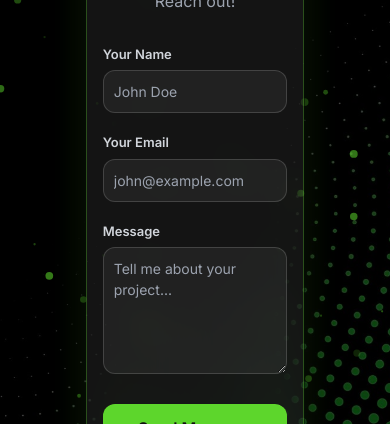
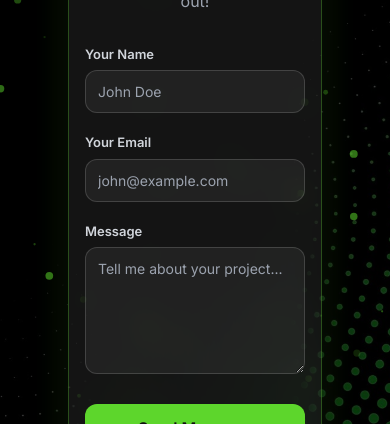
Before and after one commit to Alexinthehub/my_portfolio_frontend, a React (Vite) app: page /contact in a window 390 px wide. Shown: the part 232-656 px from the top of the page. Built offline with nearby package versions, Linux system fonts and the light colour scheme; no server answers.

Commit message:
Widen contact card on mobile to reach margins

```diff
--- a/src/index.css
+++ b/src/index.css
@@ -547,3 +547,28 @@ body {
     font-size: 13px !important;
   }
 }
+/* ===== CONTACT PAGE — WIDER PANEL ON MOBILE ===== */
+
+@media (max-width: 768px) {
+  .contact-card {
+    max-width: 100% !important;
+    margin-left: 8px !important;
+    margin-right: 8px !important;
+    padding: 20px 16px !important;
+    border-radius: 16px !important;
+  }
+  .contact-title {
+    font-size: 24px !important;
+  }
+  .contact-input {
+    font-size: 14px !important;
+    padding: 10px 12px !important;
+  }
+  .contact-card label {
+    font-size: 13px !important;
+  }
+  .contact-card button {
+    font-size: 16px !important;
+    padding: 12px !important;
+  }
+}
--- a/src/pages/Contact.jsx
+++ b/src/pages/Contact.jsx
@@ -49,14 +49,12 @@ const handleSubmit = async (e) => {
     setError(null);
 
     try {
-    console.log('Sending to:', import.meta.env.VITE_API_URL);
-    const response = await sendContactMessage(formData);
-    console.log('Response:', response);
+      await sendContactMessage(formData);
       setSuccess('✅ Message sent successfully! I will get back to you soon.');
       setFormData({ name: '', email: '', message: '' });
     } catch (err) {
-    console.error('Full error:', err);
       setError('❌ Failed to send message. Please try again later.');
+      console.error(err);
     } finally {
       setSubmitting(false);
     }
@@ -97,7 +95,7 @@ const handleSubmit = async (e) => {
         width: '100%',
         height: '100%',
         zIndex: 1,
-        backgroundColor: 'rgba(0, 0, 0, 0.7)',
+        backgroundColor: 'rgba(0, 0, 0, 0.75)',
       }} />
 
       {/* ✨ Sparkles */}
@@ -112,7 +110,7 @@ const handleSubmit = async (e) => {
         minHeight: '100vh',
         display: 'flex',
         flexDirection: 'column',
-        padding: '40px 80px 0',
+        padding: '40px 60px 0',
         width: '100%',
         boxSizing: 'border-box',
       }}>
@@ -477,6 +475,7 @@ const handleSubmit = async (e) => {
           </div>
         </div>
 
+        {/* ===== FOOTER ===== */}
         <footer className="footer" style={{
           maxWidth: '1400px',
           margin: '0 auto',
```
Lines whose indentation alone changed are shown as unchanged.
